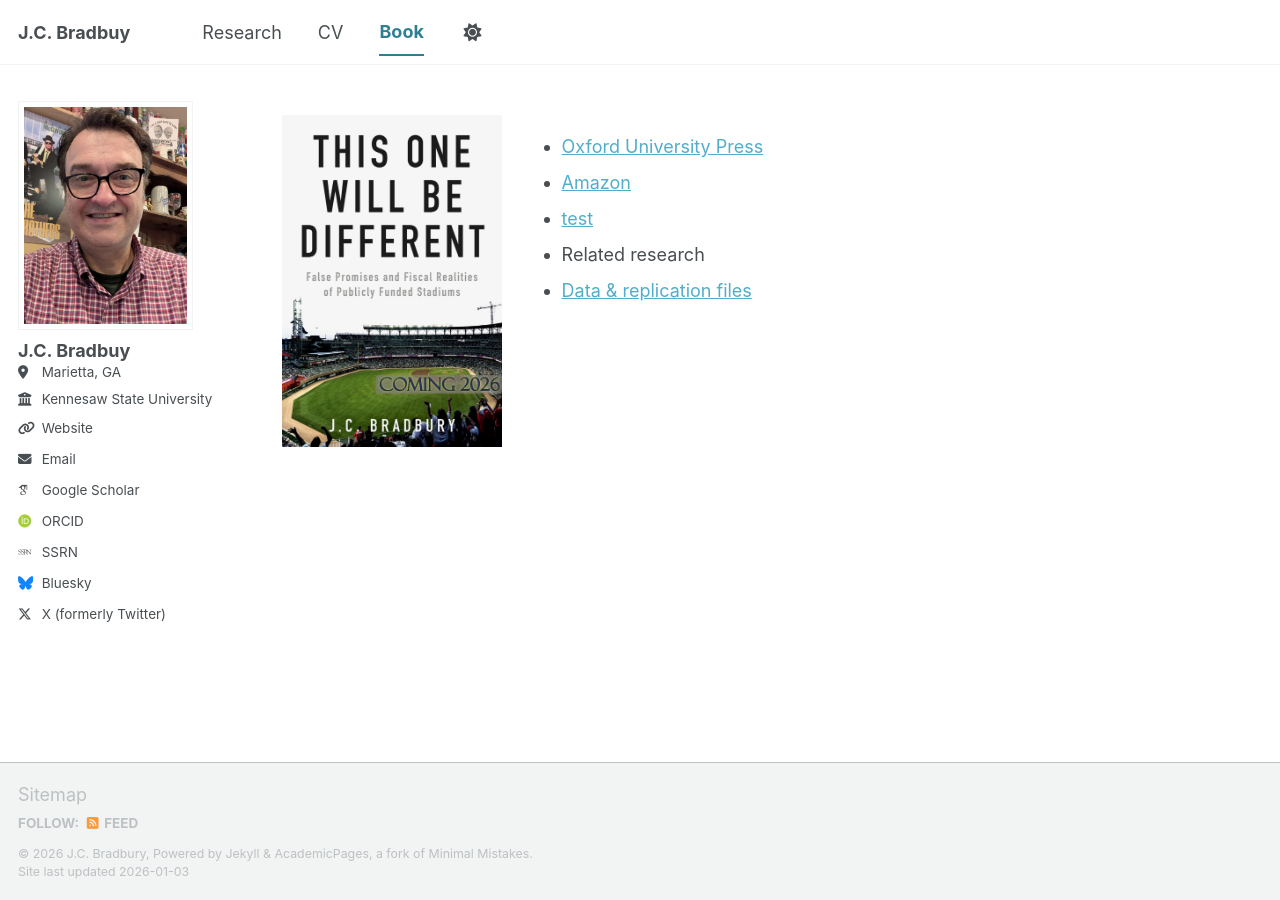
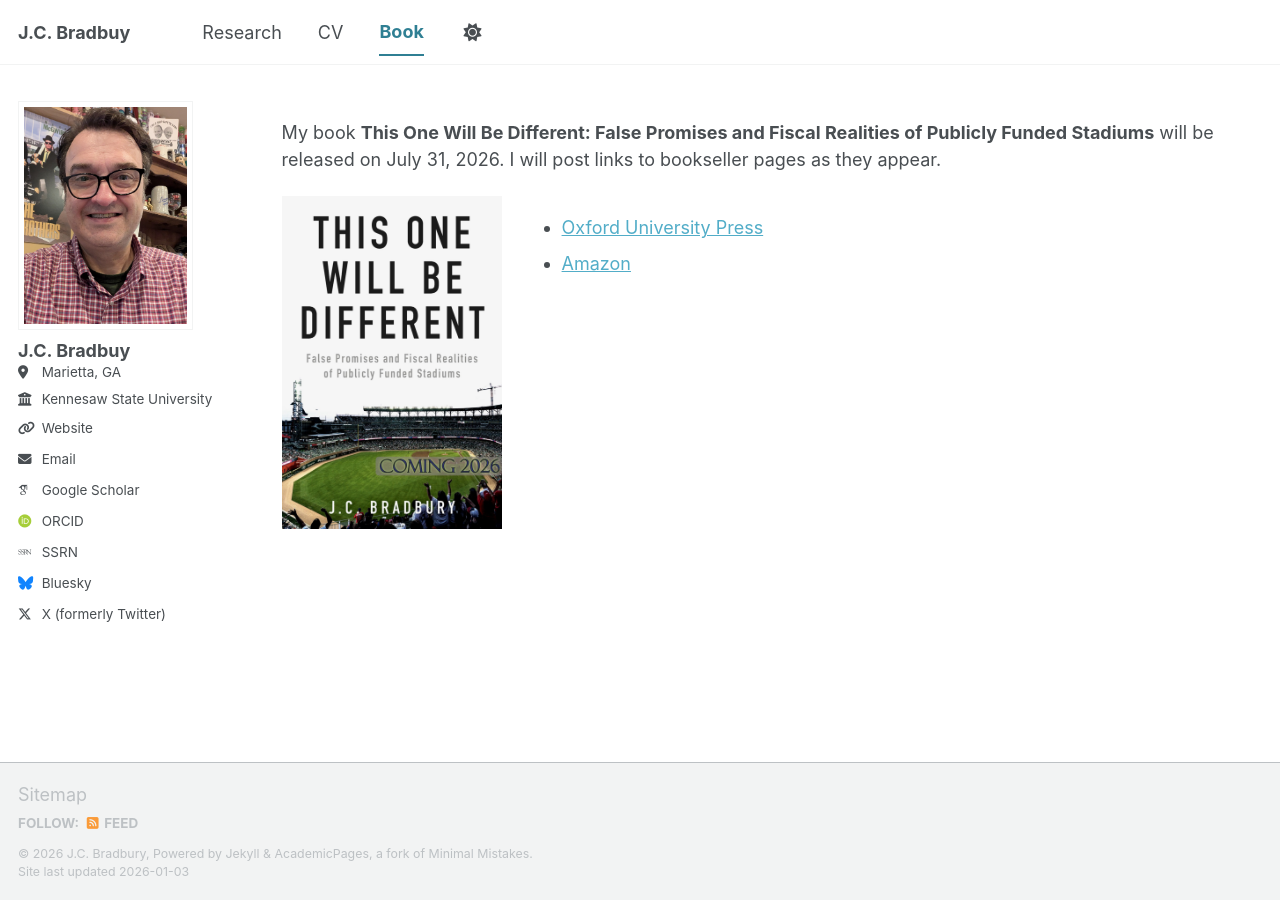
Before and after one commit to jcbradbury/jcbradbury.github.io, a Jekyll site: the page built from _pages/towbd.md, in a window 1280 px wide. Built offline with Jekyll 4.4.1, drawn with Linux system fonts in a browser that asks for light colours; some web fonts are replaced; a script bundle is joined from its source files by our own code; library files that are not in the unit come from our copies.

Commit message:
Update towbd.md

```diff
--- a/_pages/towbd.md
+++ b/_pages/towbd.md
@@ -4,6 +4,8 @@ title:
 permalink: /towbd/
 author_profile: true
 ---
+
+My book **This One Will Be Different: False Promises and Fiscal Realities of Publicly Funded Stadiums** will be released on July 31, 2026. I will post links to bookseller pages as they appear.
 
 <div style="display: flex; align-items: flex-start; gap: 20px; flex-wrap: wrap;">
 
@@ -17,9 +19,7 @@ author_profile: true
     <ul>
       <li><a href="https://global.oup.com/academic/product/this-one-will-be-different-9780197820216?cc=us&lang=en&">Oxford University Press</a></li>
       <li><a href="https://www.amazon.com/This-One-Will-Different-Realities/dp/0197820212">Amazon</a></li>
-      <li><a href="">test</a></li>
-      <li> Related research</li>
-      <li><a href="/assets/files/book-replication.zip">Data & replication files</a></li>
+
     </ul>
   </div>
 
```
